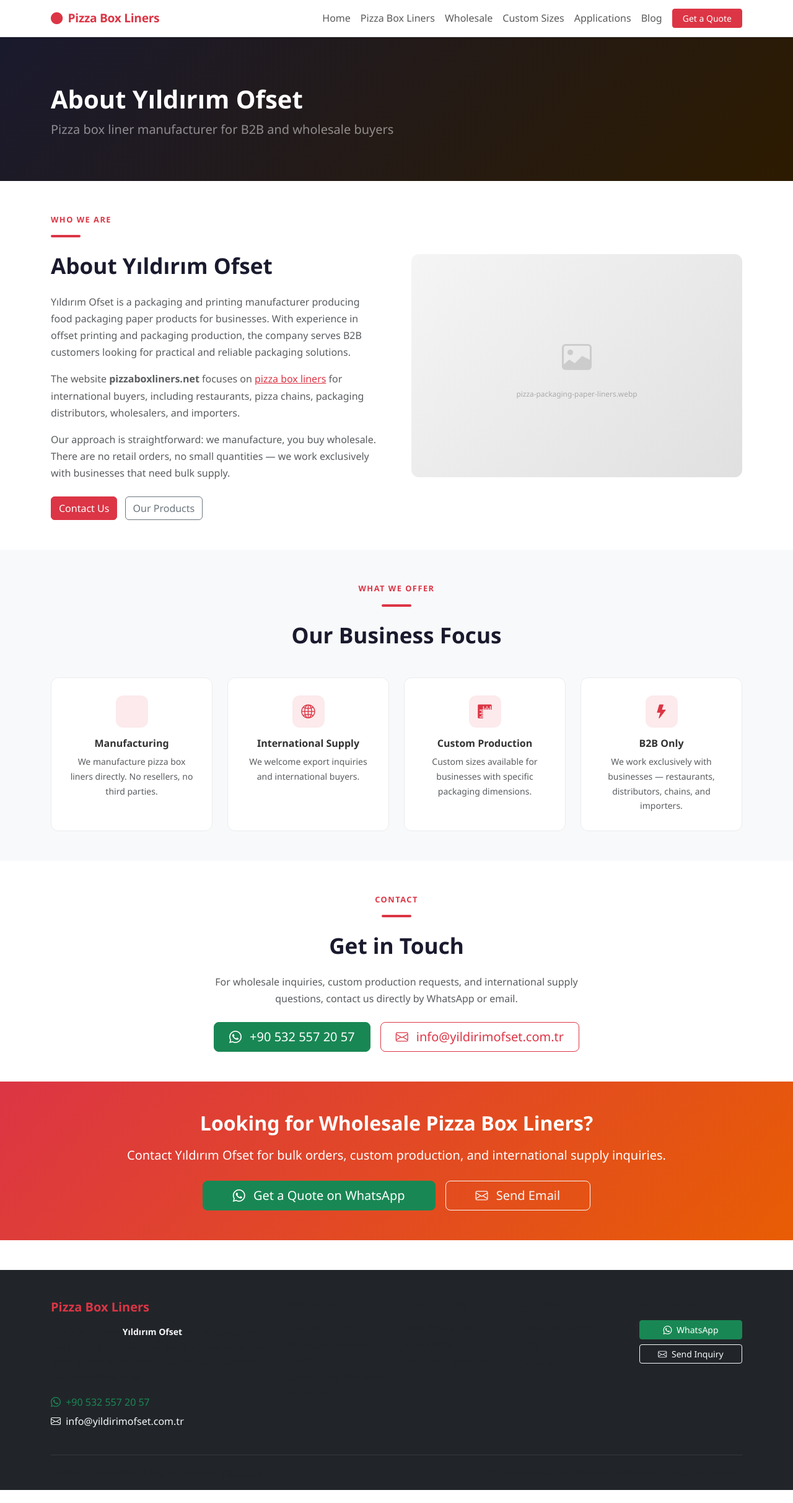
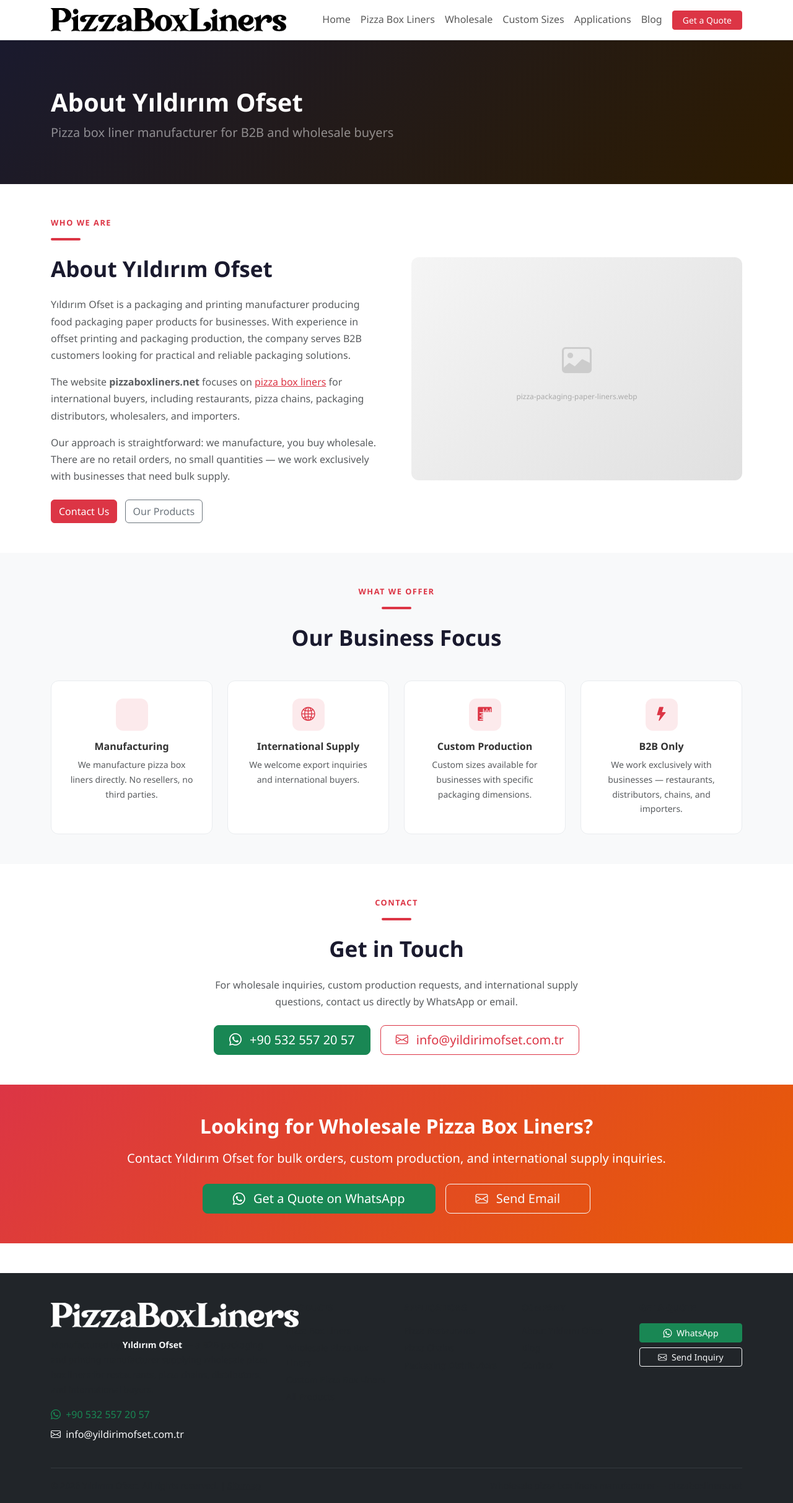
Before and after one commit to tolunayakbulut/pizzaboxliners, a CodeIgniter 4 app: the page made by app/Views/about/index.php in a window 1280 px wide. Shown: the whole page at 62% size. Before the commit the page ends 2404 px from the top, so only its background shows below. Run offline with PHP 8.4 and a stand-in for CodeIgniter, Linux system fonts and the light colour scheme; the template is opened without the code that fills it, so the values that code supplies are empty; some libraries are stand-ins or nearby versions.

Commit message:
Add logos: black in header, white in footer
Co-Authored-By: Claude Sonnet 4.6 <noreply@anthropic.com>

```diff
--- a/app/Views/partials/footer.php
+++ b/app/Views/partials/footer.php
@@ -3,7 +3,8 @@
         <div class="row g-4">
             <!-- Brand column -->
             <div class="col-lg-4">
-                <h5 class="fw-bold text-danger mb-3">Pizza Box Liners</h5>
+                <img src="<?= base_url('assets/images/PizzaBoxLinerLogoWhite.png') ?>"
+                     alt="Pizza Box Liners" height="40" class="mb-3 d-block" loading="lazy">
                 <p class="text-muted small">
                     Manufactured by <strong class="text-light">Yıldırım Ofset</strong> — a B2B packaging and printing manufacturer supplying wholesale pizza box liners for restaurants, pizza chains, distributors, and international buyers.
                 </p>
--- a/app/Views/partials/nav.php
+++ b/app/Views/partials/nav.php
@@ -1,7 +1,8 @@
 <nav class="navbar navbar-expand-lg navbar-light bg-white border-bottom shadow-sm sticky-top">
     <div class="container">
-        <a class="navbar-brand fw-bold text-danger" href="<?= base_url('/') ?>">
-            <i class="bi bi-circle-fill me-1"></i> Pizza Box Liners
+        <a class="navbar-brand" href="<?= base_url('/') ?>">
+            <img src="<?= base_url('assets/images/PizzaBoxLinerLogoBlack.png') ?>"
+                 alt="Pizza Box Liners" height="38" loading="eager">
         </a>
         <button class="navbar-toggler" type="button" data-bs-toggle="collapse" data-bs-target="#mainNav">
             <span class="navbar-toggler-icon"></span>
```
Also changed, not shown: public/assets/images/PizzaBoxLinerLogoBlack.png (added), public/assets/images/PizzaBoxLinerLogoWhite.png (added).
